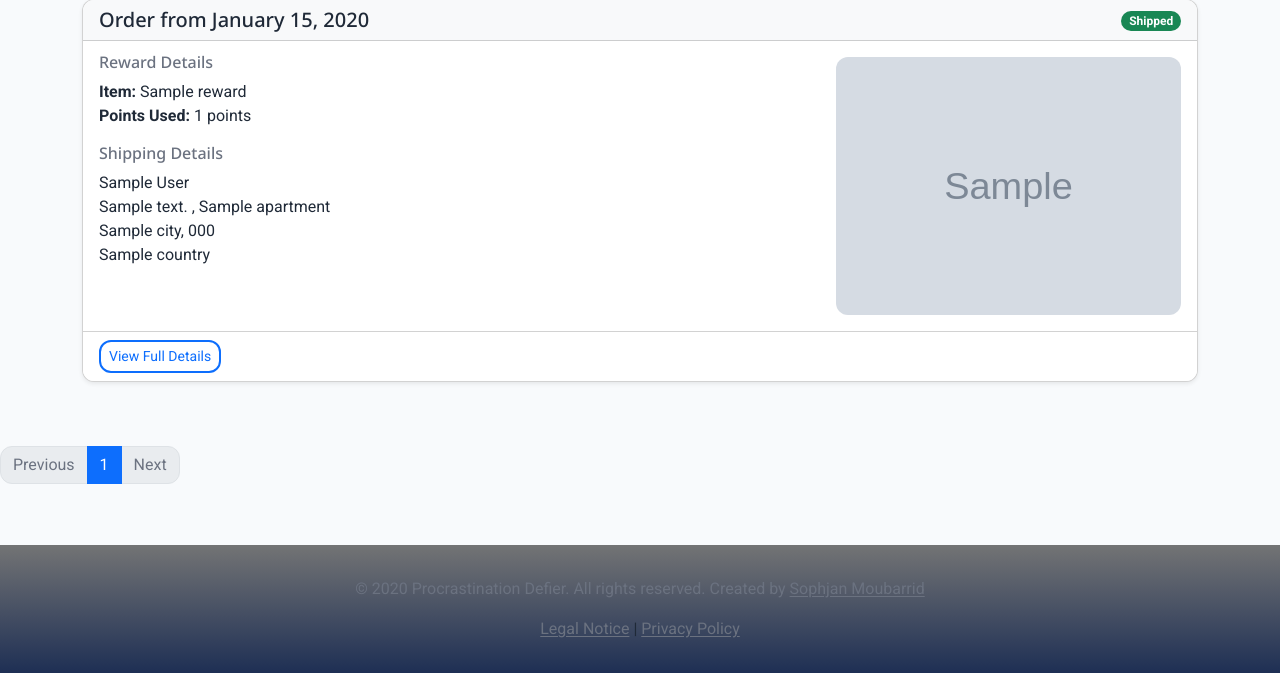
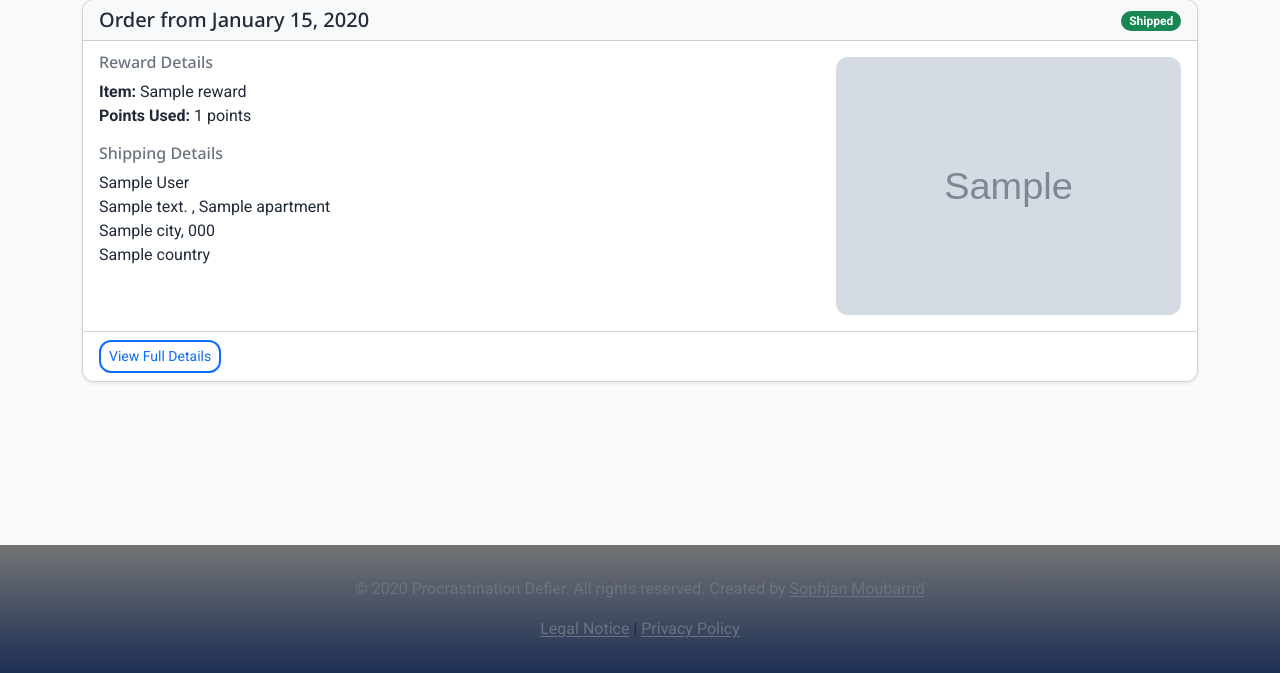
Before and after one commit to fairytaib/procrastination-defier, a Django app: template checkout/templates/checkout/order_history.html in a window 1280 px wide. Shown: the part 255-928 px from the top of the page. Run offline with Django 4.2, Linux system fonts and the light colour scheme; the template is opened without the code that fills it: most values are stand-ins (such as "Sample title", 1, 10 or a date in 2020); grey boxes marked "Sample" are stand-in pictures.

Commit message:
Remove double navbar

```diff
--- a/checkout/templates/checkout/order_history.html
+++ b/checkout/templates/checkout/order_history.html
@@ -108,31 +108,4 @@
       {% endif %}
     {% endif %}
   </div>
-  <nav aria-label="Completed tasks pages">
-    <ul class="pagination">
-      {% if page_obj.has_previous %}
-        <li class="page-item">
-          <a class="page-link" href="?page={{ page_obj.previous_page_number }}">Previous</a>
-        </li>
-      {% else %}
-        <li class="page-item disabled">
-          <span class="page-link">Previous</span>
-        </li>
-      {% endif %}
-
-      <li class="page-item active">
-        <span class="page-link">{{ page_obj.number }}</span>
-      </li>
-
-      {% if page_obj.has_next %}
-        <li class="page-item">
-          <a class="page-link" href="?page={{ page_obj.next_page_number }}">Next</a>
-        </li>
-      {% else %}
-        <li class="page-item disabled">
-          <span class="page-link">Next</span>
-        </li>
-      {% endif %}
-    </ul>
-  </nav>
 {% endblock %}
--- a/rewards/models.py
+++ b/rewards/models.py
@@ -30,7 +30,7 @@ COUNTRY_CHOICES = [
     # ('CN', 'China'),
     # ('BR', 'Brazil'),
     # Only European countries for the time being
-    ('NOLIMIT', 'Everywhere'),
+    ('Everywhere', 'Everywhere'),
     ('FR', 'France'),
     ('DE', 'Germany'),
     ('ES', 'Spain'),
```
Also changed, not shown: rewards/templates/rewards/reward_history.html (deleted, +0 -51 lines).
